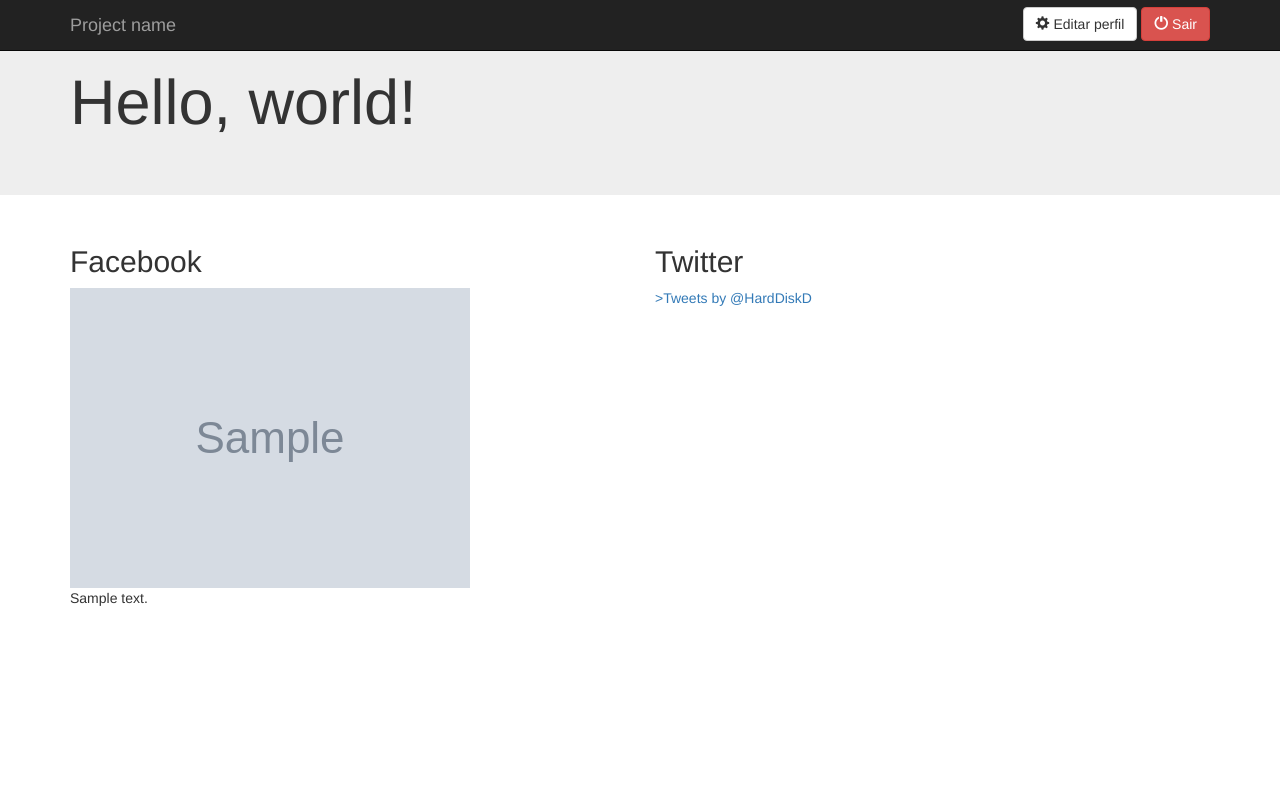
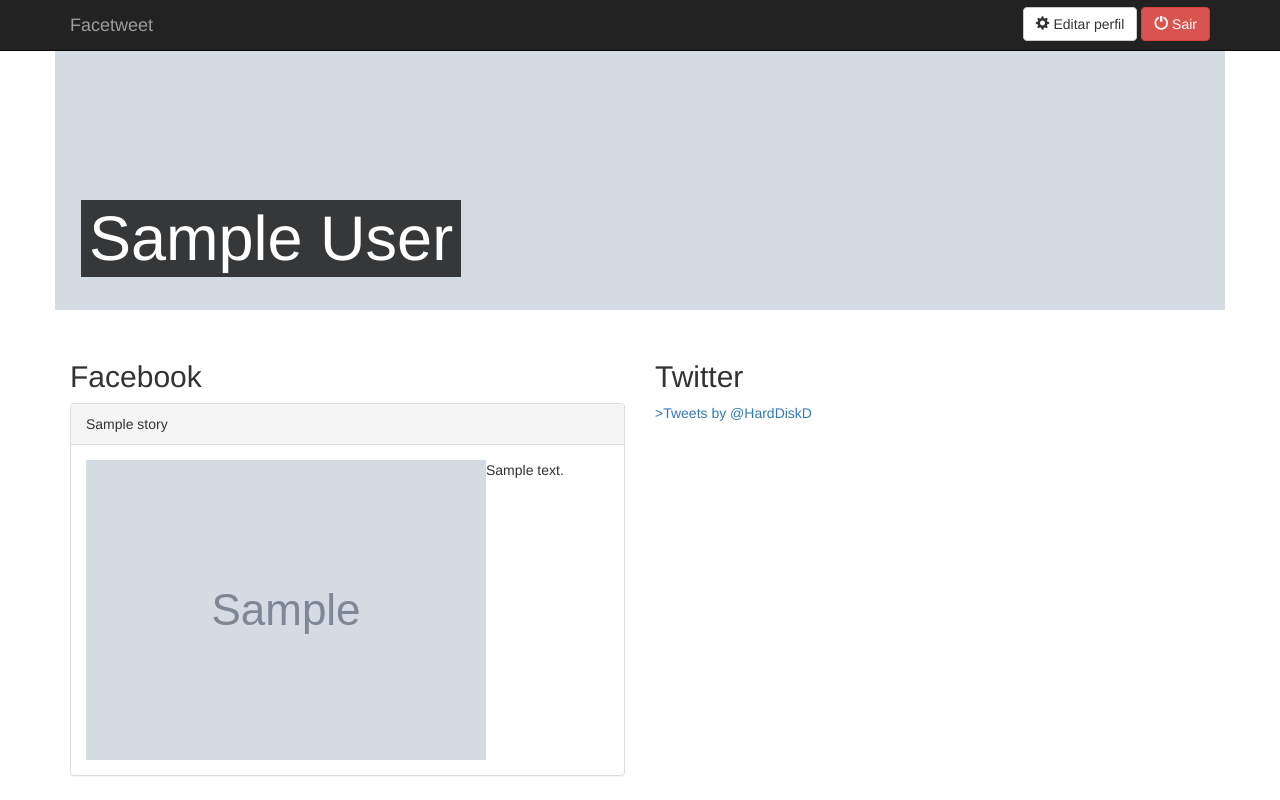
Before and after one commit to ArthurPBressan/FaceTweet, a Flask app: template sisgep1/feed/templates/feed.html in a window 1280 px wide. Run offline with Flask 2, Linux system fonts and the light colour scheme; the template is opened without the code that fills it: most values are stand-ins (such as "Sample title", 1, 10 or a date in 2020); grey boxes marked "Sample" are stand-in pictures; some libraries are stand-ins or nearby versions.

Commit message:
Um monte de alterações
Alterações no layout do topo da página
Separa a barra de menu no base.html
Adiciona imagem do cover do face
Adiciona o nome do face
Adiciona campos do cover

```diff
--- a/sisgep1/feed/models.py
+++ b/sisgep1/feed/models.py
@@ -65,3 +65,7 @@
 
     full_name = Column(String(255))
     email = Column(String(255))
+
+    cover_url = Column(String(512))
+    cover_x = Column(Integer)
+    cover_y = Column(Integer)
--- a/sisgep1/feed/templates/feed.html
+++ b/sisgep1/feed/templates/feed.html
@@ -1,33 +1,38 @@
 {% extends "base.html" %}
+{% block title %}
+    Feed principal
+{% endblock %}
+
+{% block head_tail %}
+    <style type="text/css">
+        .picture_text {
+            margin-left: 160px;
+        }
+        .image {
+            position: relative;
+            min-height: 310px;
+            overflow: hidden;
+            background-repeat: no-repeat;
+            background-size: cover;
+            background-position: {{ fb_connection.cover_x}}em -{{ fb_connection.cover_y }}em;
+            background-image: url('{{ fb_connection.cover_url | safe }}');
+        }
+        .image > h1 {
+            position: absolute;
+            top: 200px;
+            left: 26px;
+            background: rgba(0, 0, 0, 0.75);
+            padding: 4px 8px;
+            color: white;
+            margin: 0;
+        }
+    </style>
+{% endblock %}
 
 {% block content %}
-    <nav class="navbar navbar-inverse navbar-fixed-top">
-      <div class="container">
-        <div class="navbar-header">
-          <button type="button" class="navbar-toggle collapsed" data-toggle="collapse" data-target="#navbar" aria-expanded="false" aria-controls="navbar">
-            <span class="icon-bar"></span>
-            <span class="icon-bar"></span>
-            <span class="icon-bar"></span>
-          </button>
-          <a class="navbar-brand" href="#">Project name</a>
-        </div>
-        <div id="navbar" class="navbar-collapse collapse navbar-right" style="margin-top: 7px">
-            <a href="{{ url_for('feed.profile') }} " class="btn btn-default">
-                <i class="glyphicon glyphicon-cog"></i>
-                Editar perfil
-            </a>
-            <a href="{{ url_for_security('logout') }} " class="btn btn-danger">
-                <i class="glyphicon glyphicon-off"></i>
-                Sair
-            </a>
-        </div>
-      </div>
-    </nav>
-
-<div class="jumbotron">
-    <div class="container">
-        <h1>Hello, world!</h1>
-    </div>
+<div class="jumbotron container image">
+    <img src="" style="width: 100%"></img>
+    <h1>{{ fb_connection.full_name }}</h1>
 </div>
 
 <div class="container">
@@ -35,9 +40,24 @@
         <div class="col-md-6">
             <h2>Facebook</h2>
             {% for post in fb_posts %}
-                <div class="facebook_post">
-                    <img src="{{ post.picture }}"></img>
-                    <p>{{ post.description }}</p>
+                <div class="panel panel-default">
+                    <div class="panel-heading">
+                        {% if post.story %}
+                            {{ post.story }}
+                        {% else %}
+                            {{ fb_connection.full_name }} posted:
+                        {% endif %}
+                    </div>
+                    <div class="panel-body">
+                        {% if post.picture %}
+                            <a href="{{ post.link }}">
+                                <img src="{{ post.picture }}" class=" pull-left"></img>
+                            </a>
+                        {% endif %}
+                        <p class="{{ 'picture_text' if post.picture }}">
+                            {{ post.message }}
+                        </p>
+                    </div>
                 </div>
             {% endfor %}
         </div>
--- a/sisgep1/templates/base.html
+++ b/sisgep1/templates/base.html
@@ -5,11 +5,36 @@
     <meta http-equiv="X-UA-Compatible" content="IE=edge">
     <meta name="viewport" content="width=device-width, initial-scale=1">
     <!-- The above 3 meta tags *must* come first in the head; any other head content must come *after* these tags -->
-    <title>{% block title %}{% endblock %} | Sisge</title>
+    <title>{% block title %}{% endblock %} | Facetweet</title>
     <!-- Bootstrap -->
     <link rel="stylesheet" href="https://maxcdn.bootstrapcdn.com/bootstrap/3.3.5/css/bootstrap.min.css">
+    {% block head_tail %}
+
+    {% endblock %}
   </head>
   <body>
+    <nav class="navbar navbar-inverse navbar-fixed-top">
+      <div class="container">
+        <div class="navbar-header">
+          <button type="button" class="navbar-toggle collapsed" data-toggle="collapse" data-target="#navbar" aria-expanded="false" aria-controls="navbar">
+            <span class="icon-bar"></span>
+            <span class="icon-bar"></span>
+            <span class="icon-bar"></span>
+          </button>
+          <a class="navbar-brand" href="#">Facetweet</a>
+        </div>
+        <div id="navbar" class="navbar-collapse collapse navbar-right" style="margin-top: 7px">
+            <a href="{{ url_for('feed.profile') }} " class="btn btn-default">
+                <i class="glyphicon glyphicon-cog"></i>
+                Editar perfil
+            </a>
+            <a href="{{ url_for_security('logout') }} " class="btn btn-danger">
+                <i class="glyphicon glyphicon-off"></i>
+                Sair
+            </a>
+        </div>
+      </div>
+    </nav>
     {% block content %}
 
     {% endblock %}
```
Also changed, not shown: migrations/versions/346fd0b238f_cover.py (added, +30 -0 lines), sisgep1/feed/rotas.py (+17 -5 lines).
